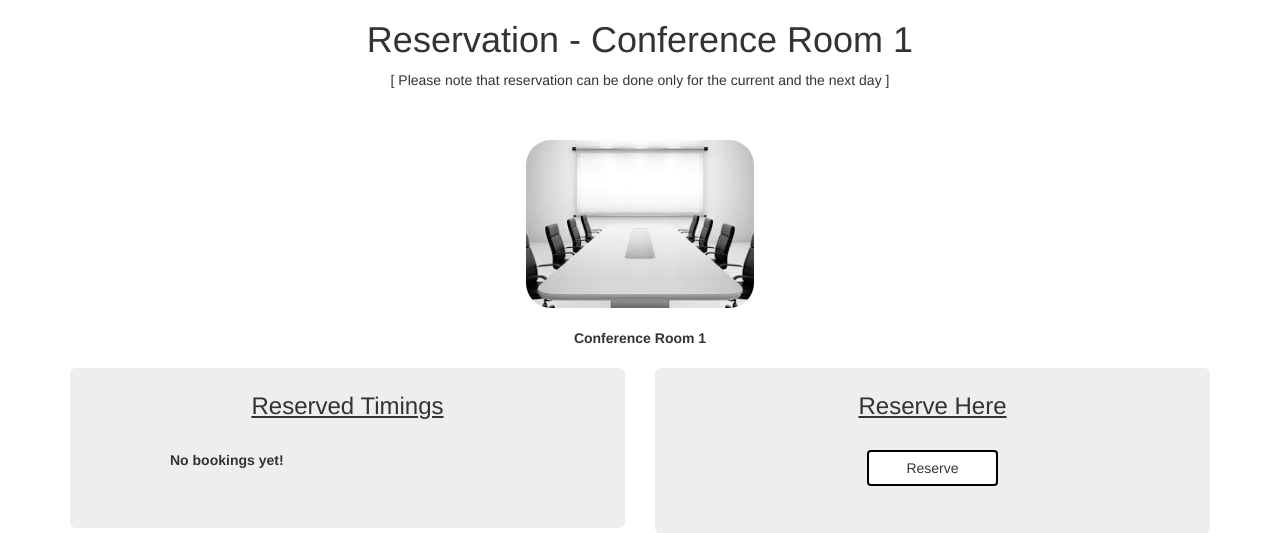
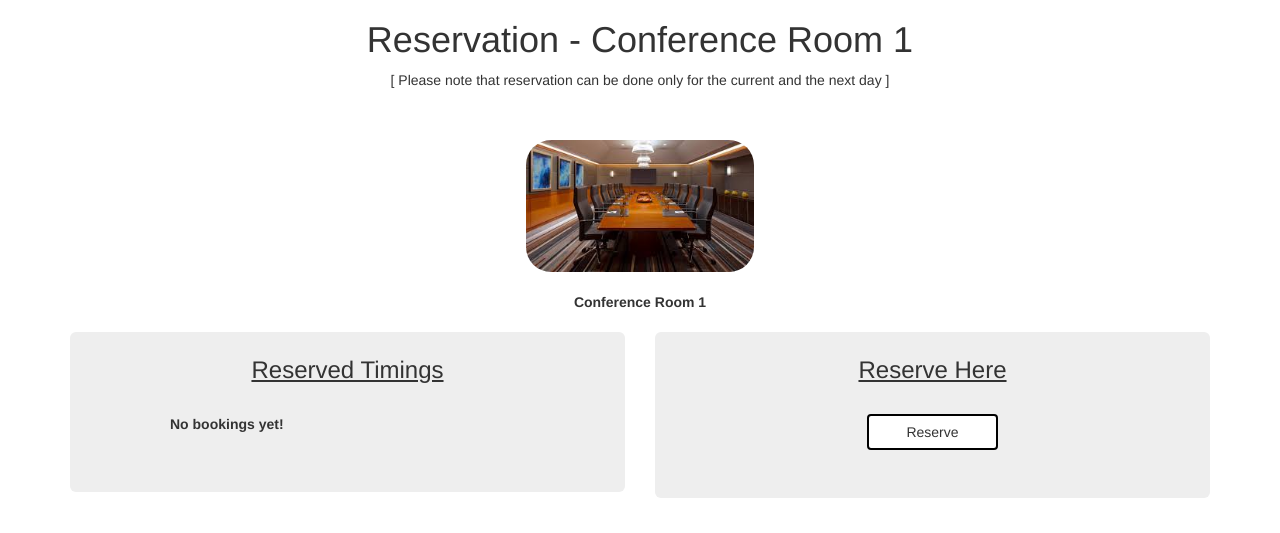
Before and after one commit to sangeeth-subramoniam/erp, a Django app: page /reservation/room_reserve/1 in a window 1280 px wide. Shown: the part 51-584 px from the top of the page. Run offline with Django 3.2, Linux system fonts and the light colour scheme; a user stored in the database is signed in; data comes from the database, SQL or seed files in the repository; some libraries are stand-ins or nearby versions.

```diff
--- a/templates/reservation/reservation.html
+++ b/templates/reservation/reservation.html
@@ -20,7 +20,7 @@ Reservation
         <br><br>
 
         <div class="container">
-            <img class="room-picture-detail-reserve" src="/media/{{room.room_image}}" alt="No preview">
+            <img class="room-picture-detail-reserve" src="{% static '/rooms/board_room.jpg' %}" alt="No preview">
         </div>
         <br>
         <div class="container" style="text-align: center;">
```
